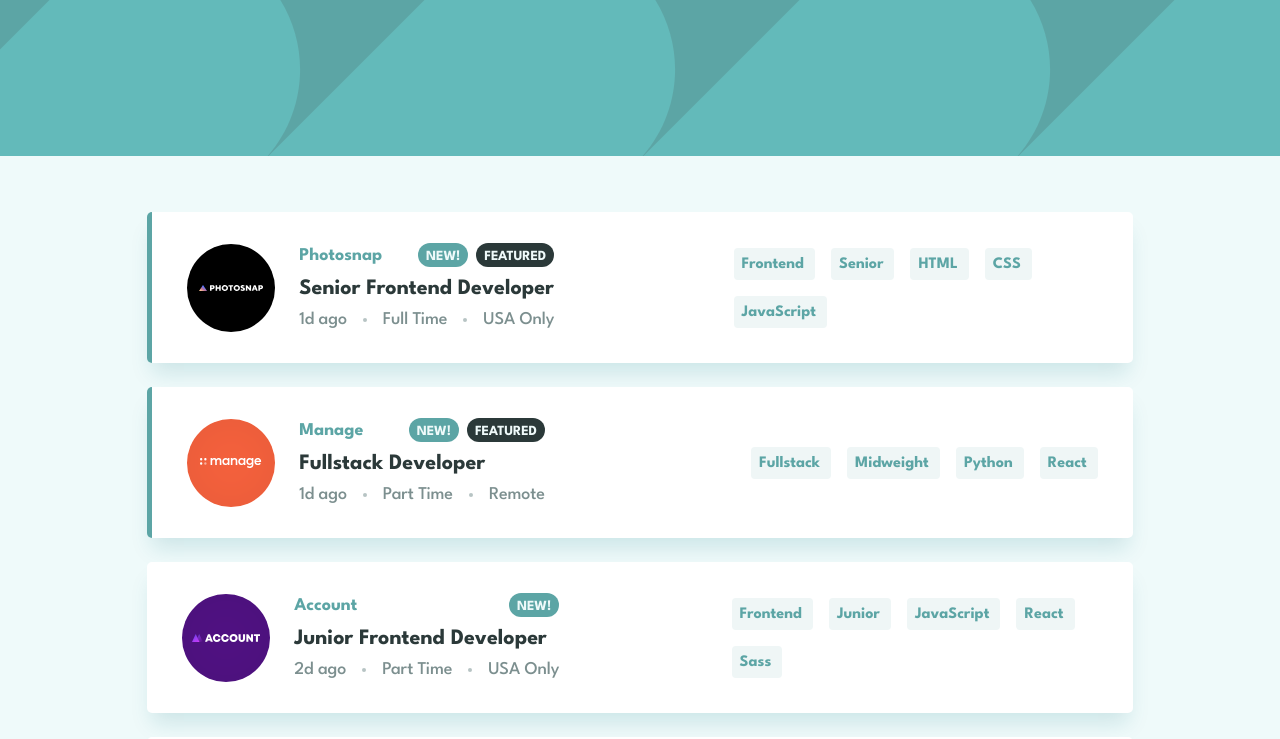
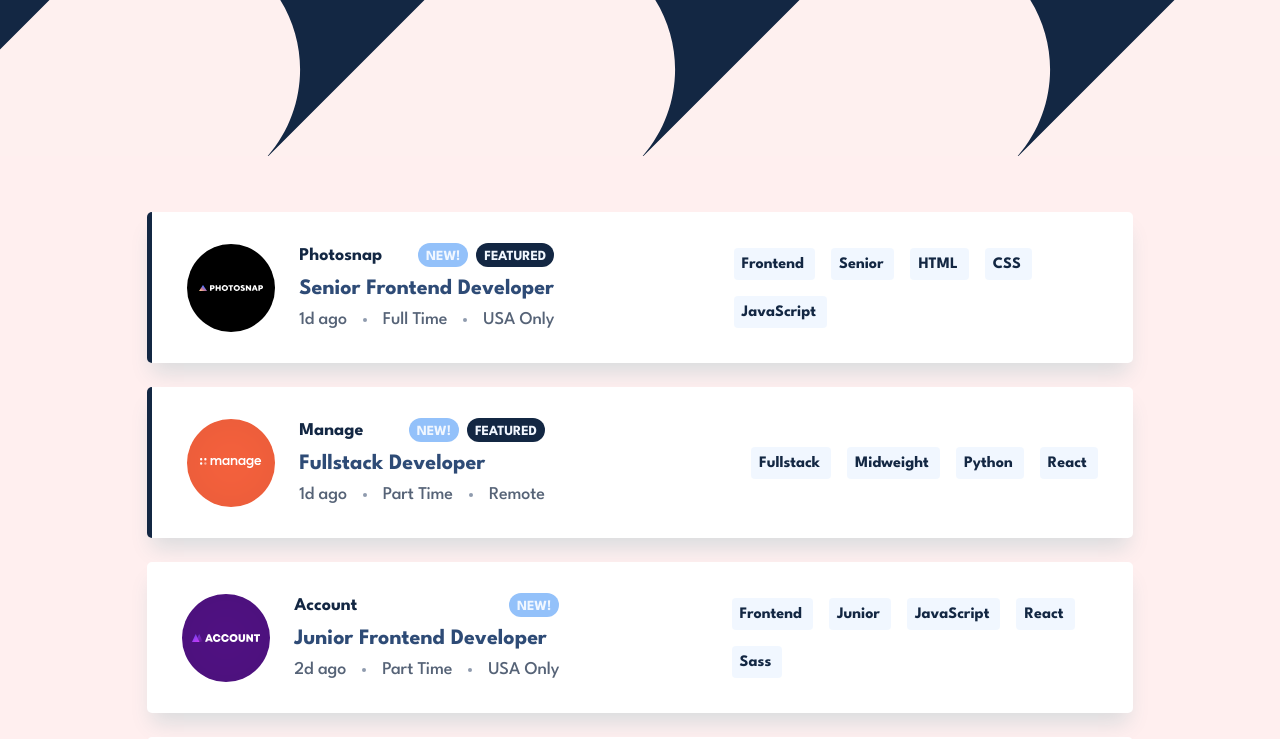
Before and after one commit to ZahiraSandiz/jobs-listing-react, a React (Vite) app: page / in a window 1280 px wide. Shown: the top 739 px of the page. Built offline with nearby package versions, Linux system fonts and the light colour scheme.

Commit message:
Color Palette Update

```diff
--- a/src/components/Card/Card.jsx
+++ b/src/components/Card/Card.jsx
@@ -39,9 +39,11 @@ const Card = (props) => {
         <div css={headerCard}>
           <p css={companyName}>{company}</p>
           <div css={wrapFeaturedMessages}>
-            {isNew && <FeaturedMessage text="NEW!" background="green" />}
+            {isNew && <FeaturedMessage text="NEW!" background="new" />}
 
-            {featured && <FeaturedMessage text="FEATURED" background="black" />}
+            {featured && (
+              <FeaturedMessage text="FEATURED" background="featured" />
+            )}
           </div>
         </div>
 
--- a/src/components/Card/styles.js
+++ b/src/components/Card/styles.js
@@ -36,7 +36,7 @@ const headerCard = css`
 `;
 
 const companyName = css`
-  color: #5ca5a5;
+  color: #132743;
   font-weight: 700;
   font-size: 13px;
   line-height: 12px;
@@ -62,11 +62,11 @@ const stylePosition = css`
   font-weight: 700;
   font-size: 15px;
   line-height: 24px;
-  color: #2b3939;
+  color: #143565e3;
   transition: all 0.3s;
 
   &:hover {
-    color: #5ca5a5;
+    color: #132743;
   }
 
   @media (min-width: 1024px) {
@@ -80,7 +80,7 @@ const moreInformation = css`
   font-size: 16px;
   line-height: 24px;
   letter-spacing: -0.123077px;
-  color: #7c8f8f;
+  color: #566377;
   padding-right: 25px;
   min-width: 215px;
   max-width: 250px;
@@ -103,13 +103,13 @@ const point = css`
   width: 4px;
   height: 4px;
   border-radius: 50%;
-  background-color: #b7c4c4;
+  background-color: #8f9bae;
 `;
 
 const line = css`
   margin: 15px 0 16px;
   height: 1px;
-  background-color: #b7c4c4;
+  background-color: #8f9bae;
   @media (min-width: 1024px) {
     display: none;
   }
@@ -117,8 +117,7 @@ const line = css`
 
 const getJobCardStyles = (featured) => {
   return css`
-    border-left: ${featured === true ? "5px solid #5ca5a5" : ""};
-    background-color: #c8c8c8;
+    border-left: ${featured === true ? "5px solid #132743" : ""};
     padding: 32px 24px 24px;
     position: relative;
     width: 100%;
--- a/src/components/Category/styles.js
+++ b/src/components/Category/styles.js
@@ -3,8 +3,8 @@ import { css } from "@emotion/react";
 const styleCategory = css`
   user-select: none;
   height: 32px;
-  color: #5ca5a5;
-  background-color: #eff6f6;
+  color: #132743;
+  background-color: #dfedff73;
   font-size: 16px;
   font-weight: 700;
   border-radius: 4px 0 0 4px;
@@ -19,14 +19,14 @@ const styleCategory = css`
 
   &:hover {
     color: #ffffff;
-    background-color: #5ca5a5;
+    background-color: #143565e3;
   }
 `;
 
 const styleCategoryActive = css`
   cursor: default;
-  background: #5ca5a5;
-  color: #eff6f6;
+  background: #143565e3;
+  color: #dfedff;
 `;
 
 export { styleCategory, styleCategoryActive };
--- a/src/components/FeaturedMessage/styles.js
+++ b/src/components/FeaturedMessage/styles.js
@@ -7,10 +7,10 @@ const getMessageStyles = (background) => {
     font-size: 14px;
     line-height: 14px;
     letter-spacing: -0.107692px;
-    color: #effafa;
+    color: #f1f7ff;
     padding: 7px 8px 3px;
     border-radius: 12px;
-    background-color: ${background === "green" ? "#5ca5a5" : "#2b3939"};
+    background-color: ${background === "new" ? "#93c1fa" : "#132743"};
   `;
 };
 
--- a/src/components/Filter/styles.js
+++ b/src/components/Filter/styles.js
@@ -20,8 +20,8 @@ const styleFilter = css`
 const category = css`
   user-select: none;
   height: 32px;
-  color: #5ca5a5;
-  background-color: #eff6f6;
+  color: #132743;
+  background-color: #dfedff73;
   font-size: 16px;
   font-weight: 700;
   border-radius: 4px 0 0 4px;
@@ -36,13 +36,13 @@ const deleteCategory = css`
   width: 32px;
   height: 32px;
   border: none;
-  background-color: #5ca5a5;
+  background-color: #143565e3;
   border-radius: 0 4px 4px 0;
   position: relative;
   transition: all 0.3s;
 
   &:hover {
-    background: #2b3939;
+    background: #132743;
   }
 
   :before,
--- a/src/components/FilterBar/styles.js
+++ b/src/components/FilterBar/styles.js
@@ -35,7 +35,7 @@ const buttonClear = css`
   cursor: pointer;
   border: none;
   background-color: transparent;
-  color: #7c8f8f;
+  color: #143565e3;
   padding: 10px 6px 10px 10px;
   font-weight: 700;
   font-size: 16px;
@@ -46,7 +46,7 @@ const buttonClear = css`
   transition: all 0.6s;
 
   &:hover {
-    color: #5ca5a5;
+    color: #132743;
     text-decoration: underline;
   }
 
--- a/src/components/GlobalStyles/styles.js
+++ b/src/components/GlobalStyles/styles.js
@@ -15,7 +15,7 @@ const styles = css`
     font-family: "League Spartan", sans-serif;
     font-weight: 500;
     font-size: 15px;
-    background-color: #effafa;
+    background-color: #ffcbcb4d;
     -webkit-font-smoothing: antialiased;
   }
 `;
--- a/src/components/Header/styles.js
+++ b/src/components/Header/styles.js
@@ -14,7 +14,7 @@ const header = css`
   }
 
   height: 156px;
-  background-color: #5ca5a5;
+  background-color: #132743;
   background-image: url(${imageBackground});
   animation: 20s linear infinite alternate none running header;
 `;
```
Also changed, not shown: src/assets/images/bg-header-mobile.svg.
